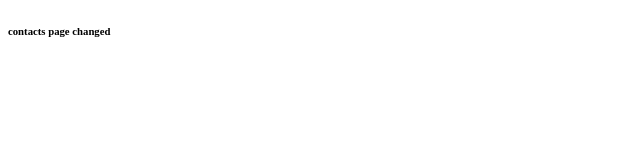
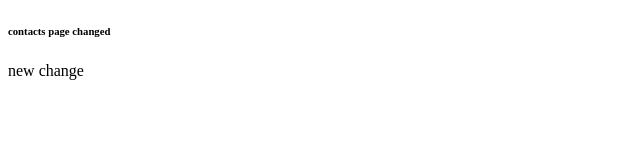
Before and after one commit to kvn13722/myProject, a plain HTML site: page contacts.html in a window 1280 px wide. Shown: the full height of the page, 0-640 px from the left. Drawn offline with Linux system fonts and the light colour scheme.

Commit message:
add p tag to contacts tag

```diff
--- a/contacts.html
+++ b/contacts.html
@@ -10,5 +10,8 @@
     <h6>
         contacts page changed
     </h6>
+    <p>
+    new change
+    </p>
 </body>
 </html>
```
